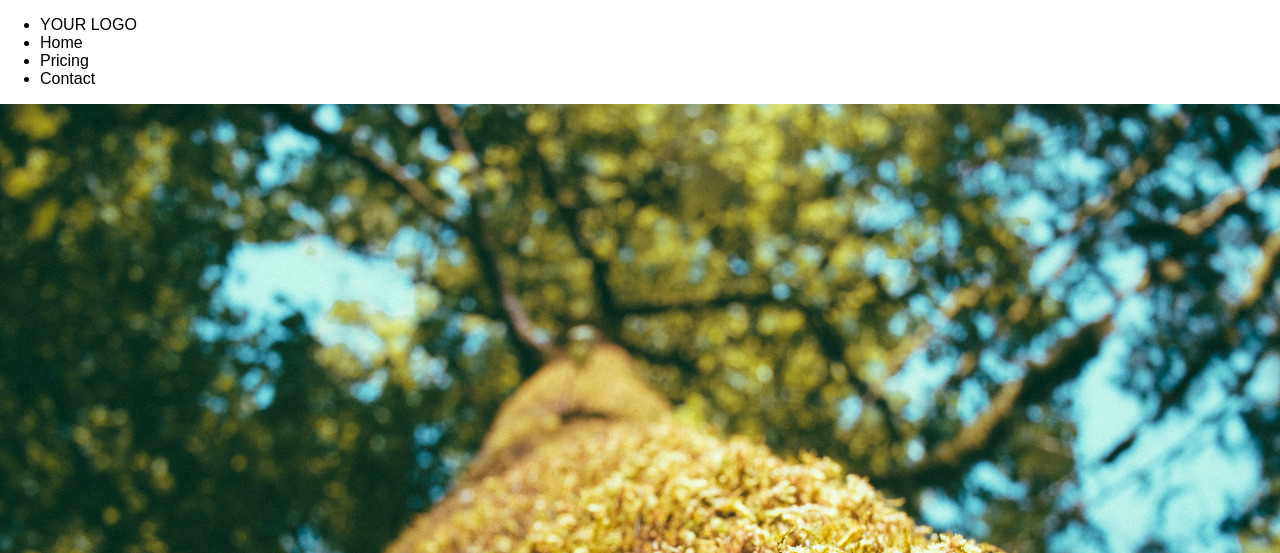
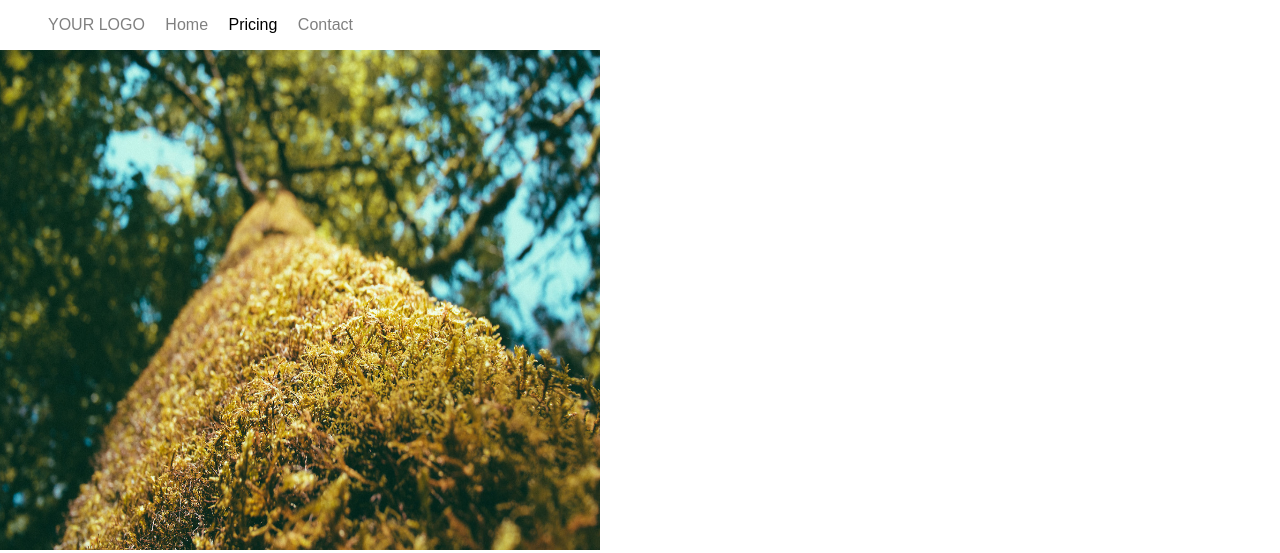
Before and after one commit to hconley6695/Weekend1Hmwk, a plain HTML site: page index.html in a window 1280 px wide. Shown: the top 553 px of the page. Drawn offline with Linux system fonts and the light colour scheme.

Commit message:
fixing nav bar to horizontal, color, no bullets on lists

```diff
--- a/index.html
+++ b/index.html
@@ -6,11 +6,11 @@
 	<link rel="stylesheet" type="text/css" href="main.css">
 </head>
 <body>
-	<div class="navigation bar">
-		<ul>
+	<div>
+		<ul class="navigation-bar">
 			<li>YOUR LOGO</li>
 			<li>Home</li>
-			<li>Pricing</li>
+			<li><a href="#pricing">Pricing</a></li>
 			<li>Contact</li>
 		</ul>
 	</div>
@@ -25,7 +25,7 @@
 
 	<div class="offeredplans">
 		<div class="pricing">
-		  <div class="column">
+		  <div class="column" id="pricing">
 		  <h3>Personal <span>$5</span> per month</h3>
 			<ul class="plans">
 				<li>Free Setup</li>
--- a/main.css
+++ b/main.css
@@ -1,5 +1,20 @@
 body 	{
 	font-family: Helvitica, sans-serif;
+}
+
+ul.navigation-bar {
+	list-style: none;
+}
+
+.navigation-bar li {
+	display: inline;
+	color: gray;
+	padding: 8px;
+}
+
+.navigation-bar a {
+	text-decoration: none;
+	color: black;
 }
 .jumbotron {
 	width: 100%;
@@ -7,6 +22,14 @@ body 	{
 
 }
 
-.jumbotron img {
+/*.jumbotron img {
 	height: 200px;
+}*/
+.container img	{
+	height: 500px;
+	max-width: 600px;
 }
+
+ul.plans {
+	list-style: none;
+}
```
